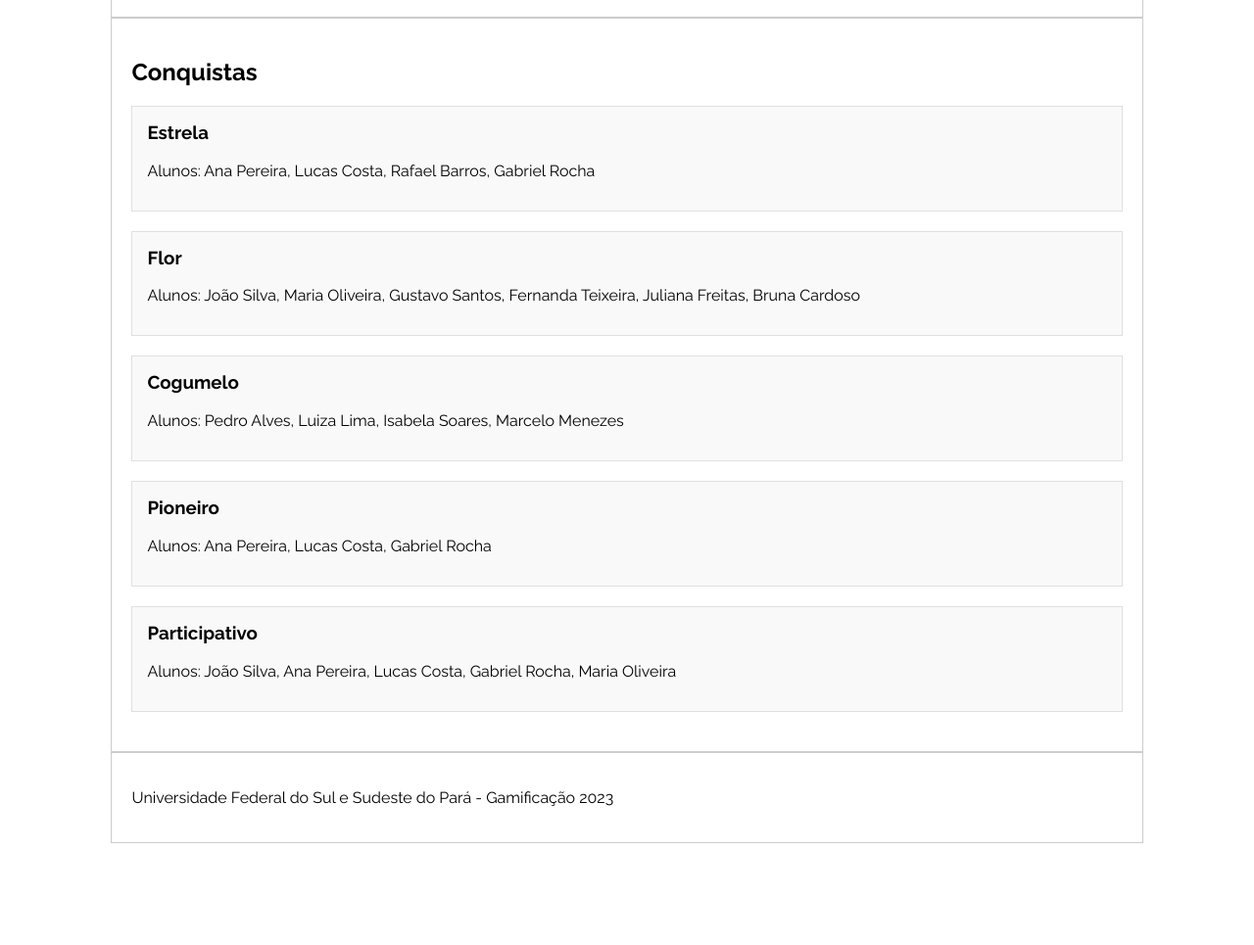
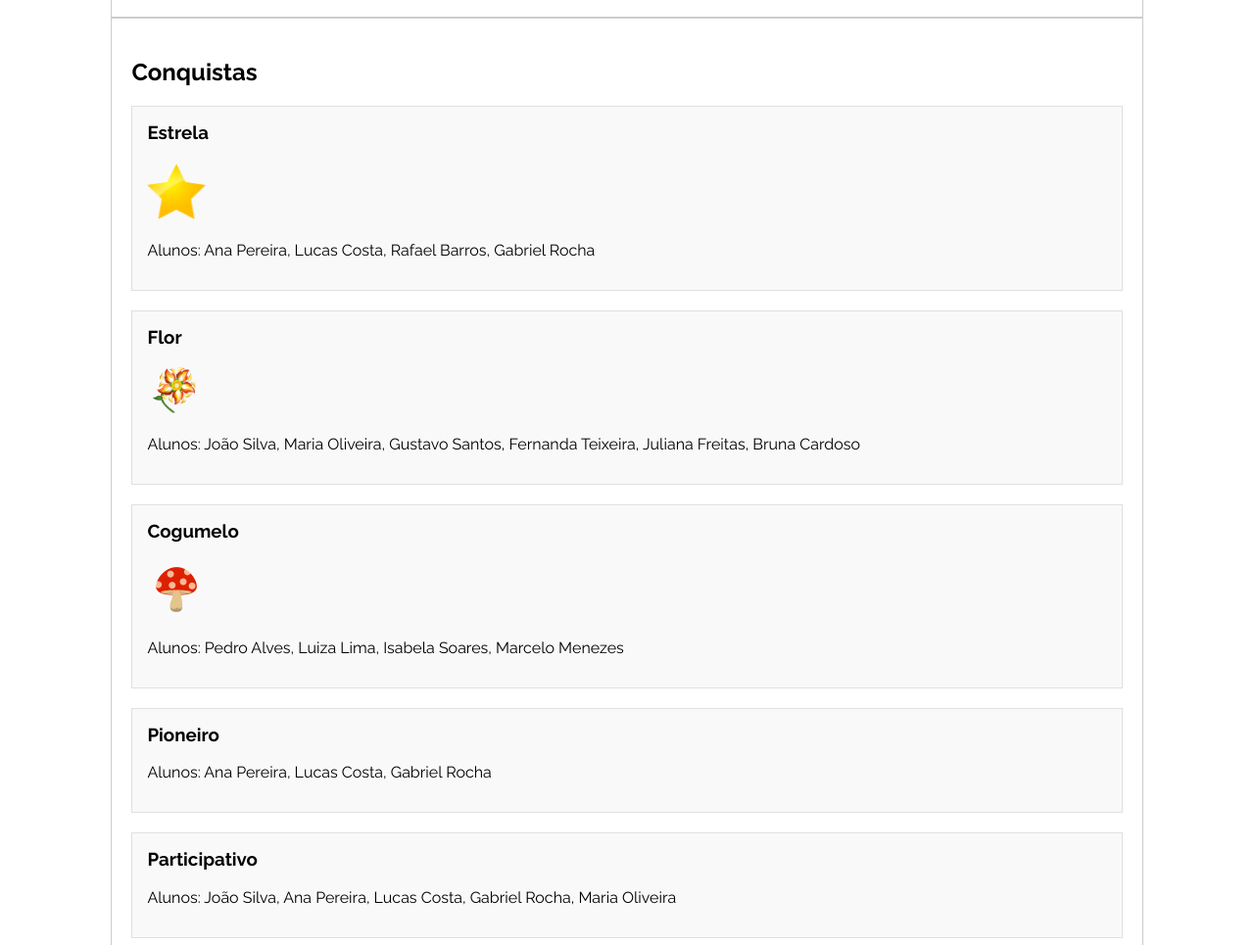
Before and after one commit to cmscoutinho/gamification-platform, a plain HTML site: page index.html in a window 1280 px wide. Shown: the part 951-1916 px from the top of the page at 98% size. Before the commit the page ends 1820 px from the top, so only its background shows below. Drawn offline with Linux system fonts and the light colour scheme.

Commit message:
Added achievement cliparts.

```diff
--- a/index.html
+++ b/index.html
@@ -62,21 +62,24 @@
     <section class="achievements">
       <h2>Conquistas</h2>
 
-      <div class="achievement">
+      <div class="achievement star">
         <h3>Estrela</h3>
+        <img src="images/estrela.png" width="60px" ; />
         <p>Alunos: Ana Pereira, Lucas Costa, Rafael Barros, Gabriel Rocha</p>
       </div>
 
-      <div class="achievement">
+      <div class="achievement flower">
         <h3>Flor</h3>
+        <img src="images/flor.png" width="60px" ; />
         <p>
           Alunos: João Silva, Maria Oliveira, Gustavo Santos, Fernanda Teixeira,
           Juliana Freitas, Bruna Cardoso
         </p>
       </div>
 
-      <div class="achievement">
+      <div class="achievement mushroom">
         <h3>Cogumelo</h3>
+        <img src="images/cogumelo.png" width="60px" ; />
         <p>Alunos: Pedro Alves, Luiza Lima, Isabela Soares, Marcelo Menezes</p>
       </div>
 
--- a/styles.css
+++ b/styles.css
@@ -12,7 +12,7 @@ footer {
 
 section,
 footer {
-    border: 1px solid #ccc;
+  border: 1px solid #ccc;
 }
 
 table {
```
Also changed, not shown: images/brasaouepa.jpg (deleted), images/cogumelo.png (added), images/estrela.png (added), images/flor.png (added).
